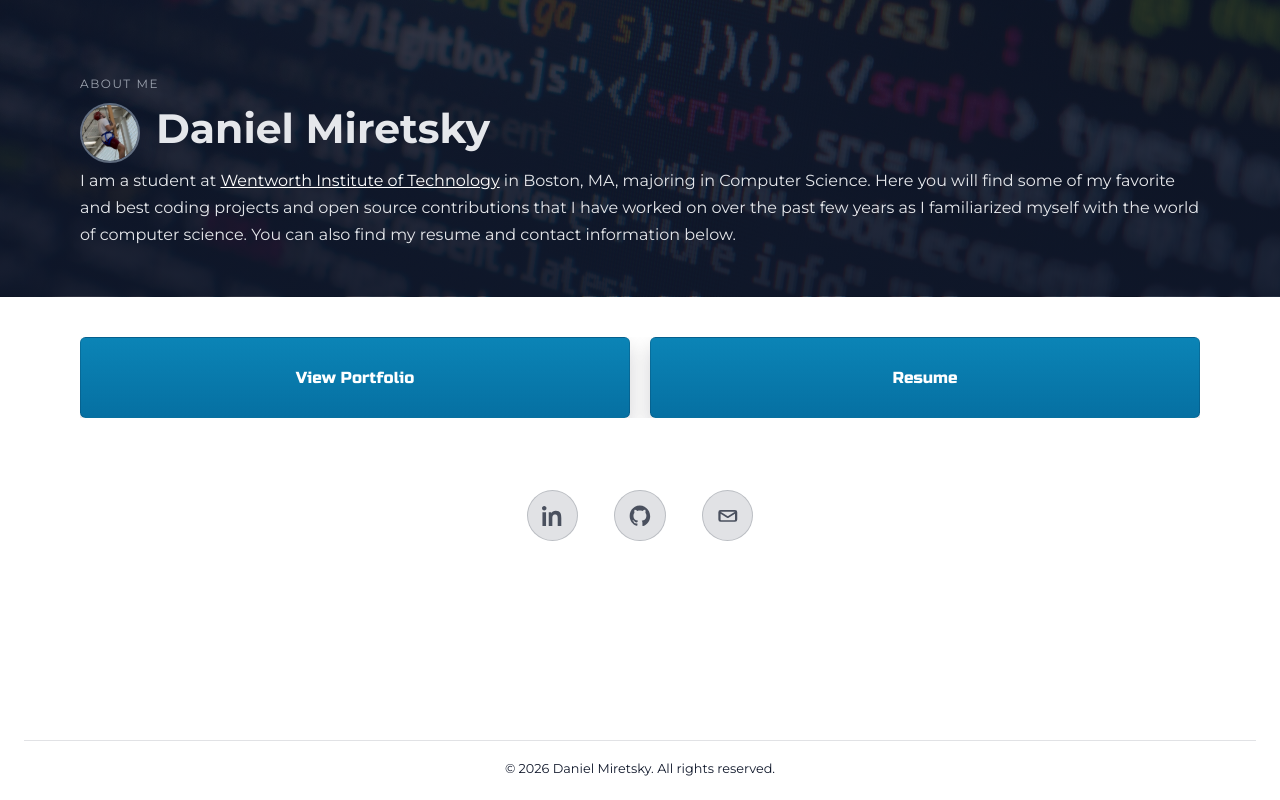
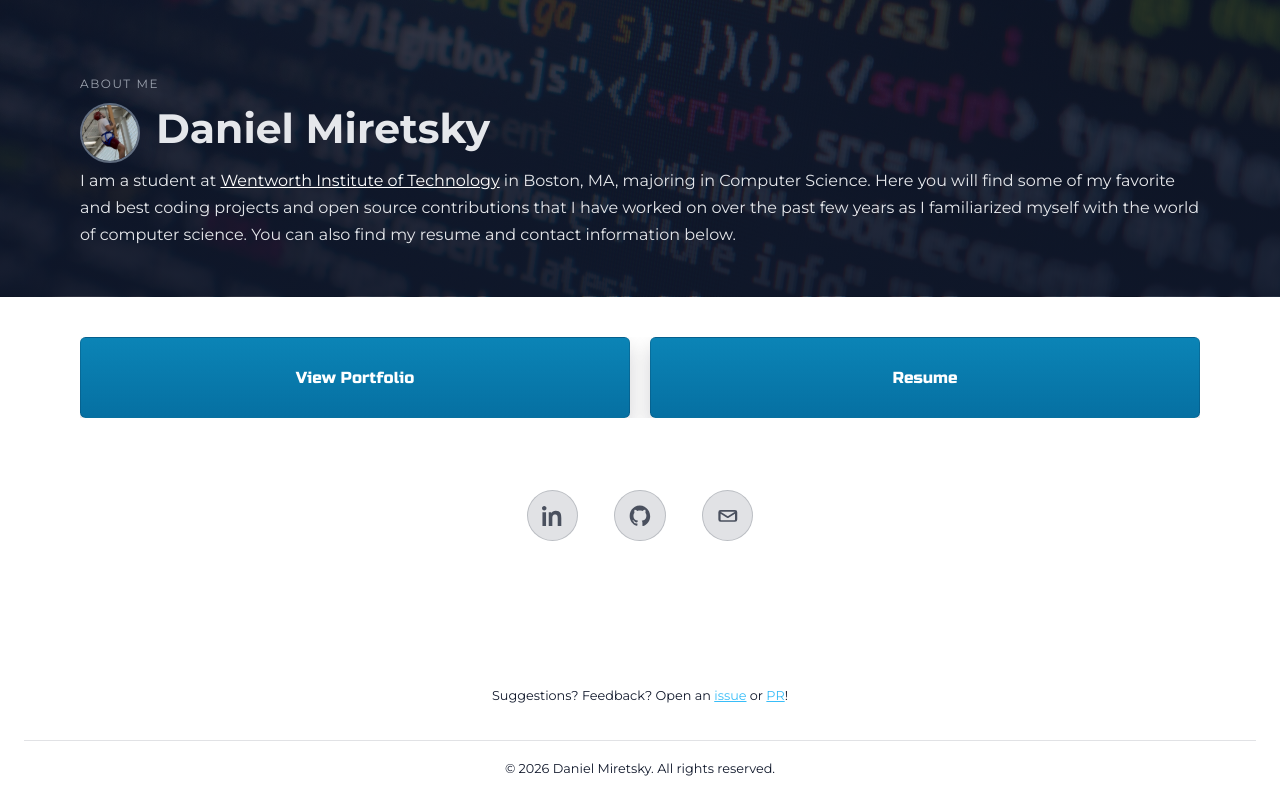
Before and after one commit to DMFriends/portfolio-site, a SvelteKit app: page / in a window 1280 px wide. Built offline with nearby package versions, Linux system fonts and the light colour scheme.

Commit message:
Add links for suggestions/feedback submission

```diff
--- a/src/routes/+page.svelte
+++ b/src/routes/+page.svelte
@@ -56,6 +56,10 @@
 			</nav>
 		</div>
 
+		<div class="suggestions-feedback-container">
+			<p class="montserrat-regular">Suggestions? Feedback? Open an <a href="https://github.com/DMFriends/portfolio-site/issues" target="_blank" class="link">issue</a> or <a href="https://github.com/DMFriends/portfolio-site/pulls" target="_blank" class="link">PR</a>!</p>
+		</div>
+
 		<footer class="footer">
 			<span>© {new Date().getFullYear()} Daniel Miretsky. All rights reserved.</span>
 		</footer>
@@ -78,26 +82,32 @@
 		background: #ffffff;
 	}
 
-	/* .roboto-flex {
-        font-family: "Roboto Flex", sans-serif;
-        color: var(--color-primary);
-        font-optical-sizing: 144;
-        font-weight: 900;
-        font-style: normal;
-        font-variation-settings:
-            "slnt" 0,
-            "wdth" 129,
-            "GRAD" 0,
-            "XOPQ" 140,
-            "XTRA" 468,
-            "YOPQ" 51,
-            "YTAS" 750,
-            "YTDE" -203,
-            "YTFI" 738,
-            "YTLC" 514,
-            "YTUC" 712;
-    } */
+	.suggestions-feedback-container {
+		padding: 1.25rem 1.5rem 1.5rem;
+		text-align: center;
+		font-size: 0.8rem;
+		color: #0f172a;
+		font-family: "Montserrat", sans-serif;
+	}
 
+	.suggestions-feedback-container a {
+		color: #38bdf8;
+		position: relative;
+	}
+
+	.suggestions-feedback-container a::after {
+		content: "";
+		position: absolute;
+		left: 0;
+		bottom: -0.1rem;
+		width: 0;
+		height: 1px;
+		background: #38bdf8;
+	}
+
+	.suggestions-feedback-container a:hover::after {
+		width: 100%;
+	}
 
 	.montserrat-regular {
 		font-family: "Montserrat", sans-serif;
```
